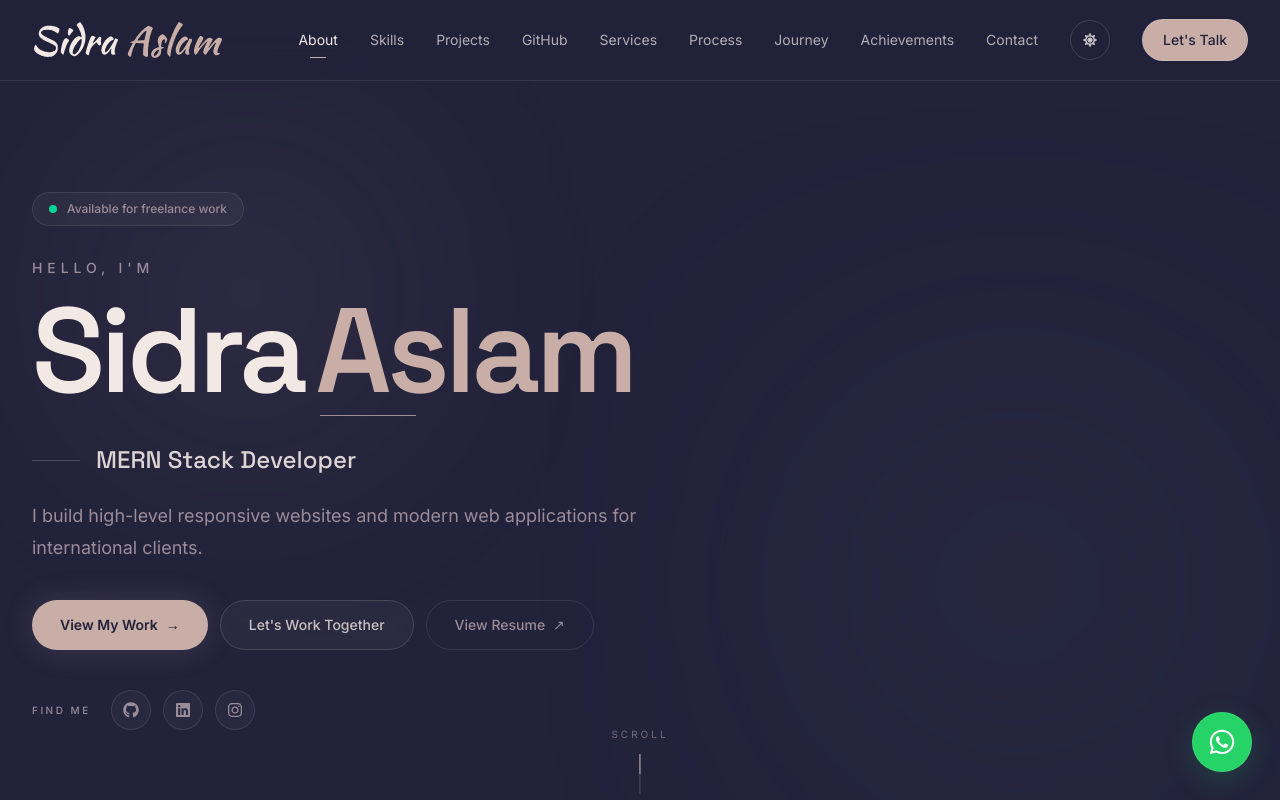
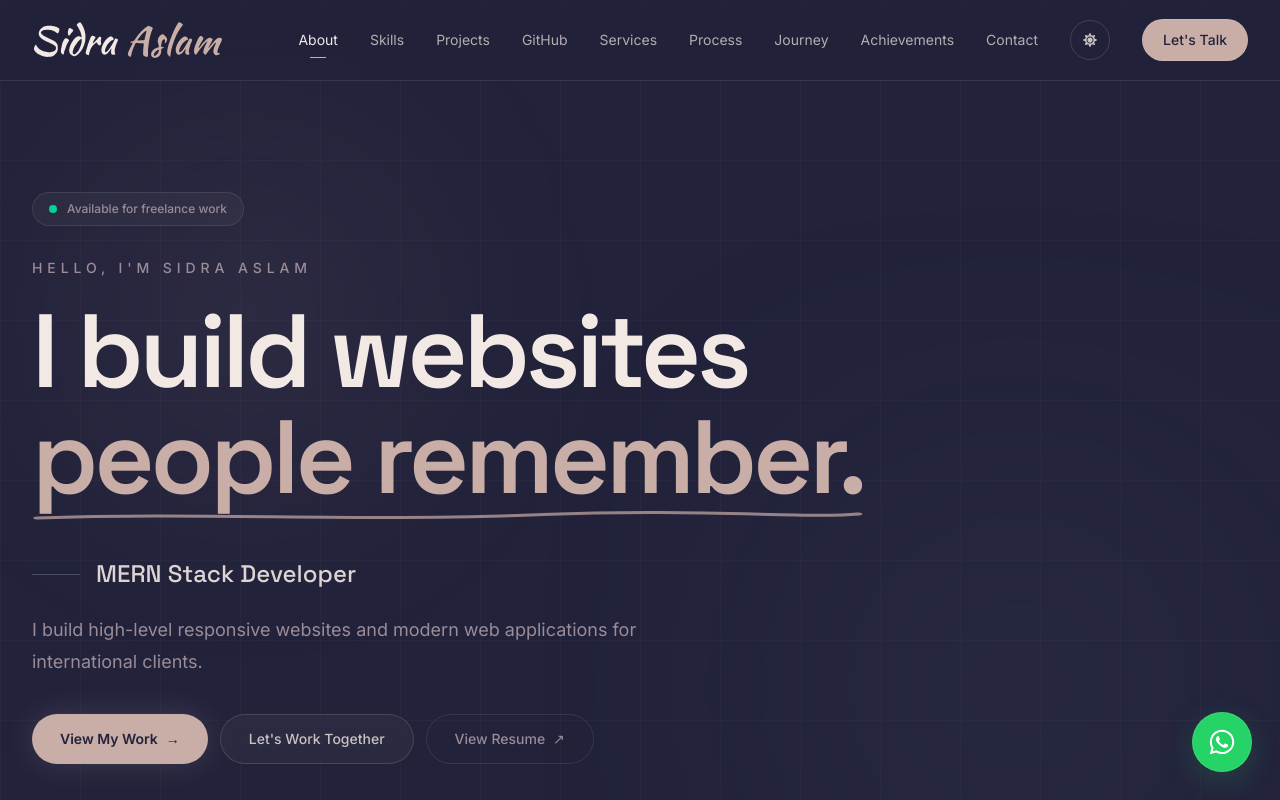
Before and after one commit to Sidraaslam451/Portfolio, a React (Vite) app: page / in a window 1280 px wide. Shown: the top 800 px of the page. Built offline with nearby package versions, Linux system fonts and the light colour scheme.

Commit message:
add logo

```diff
--- a/src/components/Hero.jsx
+++ b/src/components/Hero.jsx
@@ -1,8 +1,4 @@
-import {
-  FaGithub,
-  FaLinkedin,
-  FaInstagram,
-} from "react-icons/fa";
+import { FaGithub, FaLinkedin, FaInstagram } from "react-icons/fa";
 
 function Hero() {
   const socialLinks = [
@@ -38,40 +34,52 @@ function Hero() {
         className="pointer-events-none absolute inset-0 -z-20 opacity-[0.03]"
         style={{
           backgroundImage:
-            "linear-gradientcolor-mix(in srgb, var(--color-cream) 80%, transparent) 1px, transparent 1px), linear-gradient(90deg, rgba(242,233,228,0.8) 1px, transparent 1px)",
+            "linear-gradient(color-mix(in srgb, var(--color-cream) 80%, transparent) 1px, transparent 1px), linear-gradient(90deg, color-mix(in srgb, var(--color-cream) 80%, transparent) 1px, transparent 1px)",
           backgroundSize: "80px 80px",
         }}
       />
 
       <div className="mx-auto w-full max-w-7xl py-10 sm:py-16 lg:py-24">
         <div className="max-w-5xl">
-
           {/* Availability Badge */}
           <div className="mb-6 inline-flex items-center gap-2.5 rounded-full border border-cream/10 bg-cream/[0.04] px-4 py-2 text-xs font-medium text-mauve backdrop-blur-sm transition-colors duration-300 hover:border-dusty/40 hover:text-cream sm:mb-8">
             <span className="relative flex h-2 w-2">
               <span className="absolute inline-flex h-full w-full animate-ping rounded-full bg-emerald-400 opacity-40" />
               <span className="relative inline-flex h-2 w-2 rounded-full bg-emerald-400" />
             </span>
-
             Available for freelance work
           </div>
 
           {/* Intro */}
-          <p className="mb-4 text-xs font-medium uppercase tracking-[0.35em] text-mauve sm:text-sm">
-            Hello, I'm
+          <p className="mb-5 text-xs font-medium uppercase tracking-[0.35em] text-mauve sm:text-sm">
+            Hello, I'm Sidra Aslam
           </p>
-
           {/* Main Heading */}
-          <h1 className="font-[Space_Grotesk] text-[clamp(2.5rem,11.5vw,3.5rem)] font-semibold leading-[1] tracking-[-0.04em] text-cream sm:text-7xl sm:leading-[0.95] md:text-8xl lg:text-[7.5rem]">
-            Sidra
-            <span className="relative ml-2 inline-block whitespace-nowrap text-dusty sm:ml-3">
-              Aslam
-              <span className="absolute -bottom-2 left-1 h-px w-16 bg-mauve sm:w-24" />
+          <h1 className="font-[Space_Grotesk] text-[clamp(2.25rem,9.5vw,6.5rem)] font-semibold leading-[1.02] tracking-[-0.04em] text-cream">
+            I build websites
+            <span className="block">
+              <span className="relative inline-block text-dusty">
+                people remember.
+                {/* Hand-drawn underline */}
+                <svg
+                  aria-hidden="true"
+                  viewBox="0 0 300 12"
+                  preserveAspectRatio="none"
+                  className="absolute -bottom-2 left-0 h-2 w-full text-dusty/70 sm:-bottom-3 sm:h-3"
+                  fill="none"
+                >
+                  <path
+                    d="M2 8C60 2 120 12 180 5S280 9 298 4"
+                    stroke="currentColor"
+                    strokeWidth="3"
+                    strokeLinecap="round"
+                  />
+                </svg>
+              </span>
             </span>
           </h1>
-
           {/* Role */}
-          <div className="mt-8 flex items-center gap-3 sm:mt-9 sm:gap-4">
+          <div className="mt-10 flex items-center gap-3 sm:mt-12 sm:gap-4">
             <span className="h-px w-8 shrink-0 bg-dusk sm:w-12" />
 
             <h2 className="font-[Space_Grotesk] text-lg font-medium text-cream/90 sm:text-2xl">
@@ -81,8 +89,8 @@ function Hero() {
 
           {/* Description */}
           <p className="mt-5 max-w-2xl text-sm leading-7 text-mauve sm:mt-6 sm:text-lg sm:leading-8">
-            I build high-level responsive websites and modern web
-            applications for international clients.
+            I build high-level responsive websites and modern web applications
+            for international clients.
           </p>
 
           {/* CTA Buttons */}
@@ -92,7 +100,6 @@ function Hero() {
               className="group inline-flex items-center justify-center gap-2 rounded-full bg-dusty px-7 py-3.5 text-sm font-semibold text-ink shadow-[0_0_30px_rgba(201,173,167,0.18)] transition-all duration-300 hover:-translate-y-1 hover:bg-cream hover:shadow-[0_0_35px_color-mix(in srgb, var(--color-cream) 80%, transparent)]"
             >
               View My Work
-
               <span className="transition-transform duration-300 group-hover:translate-x-1">
                 →
               </span>
@@ -112,7 +119,6 @@ function Hero() {
               className="group inline-flex items-center justify-center gap-2 rounded-full border border-cream/10 px-7 py-3.5 text-sm font-medium text-mauve transition-all duration-300 hover:-translate-y-1 hover:border-cream/30 hover:text-cream"
             >
               View Resume
-
               <span className="transition-transform duration-300 group-hover:-translate-y-0.5 group-hover:translate-x-0.5">
                 ↗
               </span>
@@ -135,9 +141,7 @@ function Hero() {
                 title={social.name}
                 className="flex h-10 w-10 items-center justify-center rounded-full border border-cream/10 bg-cream/[0.03] text-mauve transition-all duration-300 hover:-translate-y-1 hover:border-dusty/50 hover:bg-cream/[0.08] hover:text-dusty"
               >
-                <span className="text-base">
-                  {social.icon}
-                </span>
+                <span className="text-base">{social.icon}</span>
               </a>
             ))}
           </div>
@@ -149,9 +153,7 @@ function Hero() {
         href="#about"
         className="absolute bottom-8 left-1/2 hidden -translate-x-1/2 flex-col items-center gap-3 text-mauve/70 transition-colors hover:text-cream lg:flex"
       >
-        <span className="text-[10px] uppercase tracking-[0.3em]">
-          Scroll
-        </span>
+        <span className="text-[10px] uppercase tracking-[0.3em]">Scroll</span>
 
         <span className="relative h-10 w-px overflow-hidden bg-dusk">
           <span className="absolute left-0 top-0 h-1/2 w-full animate-pulse bg-dusty" />
```
